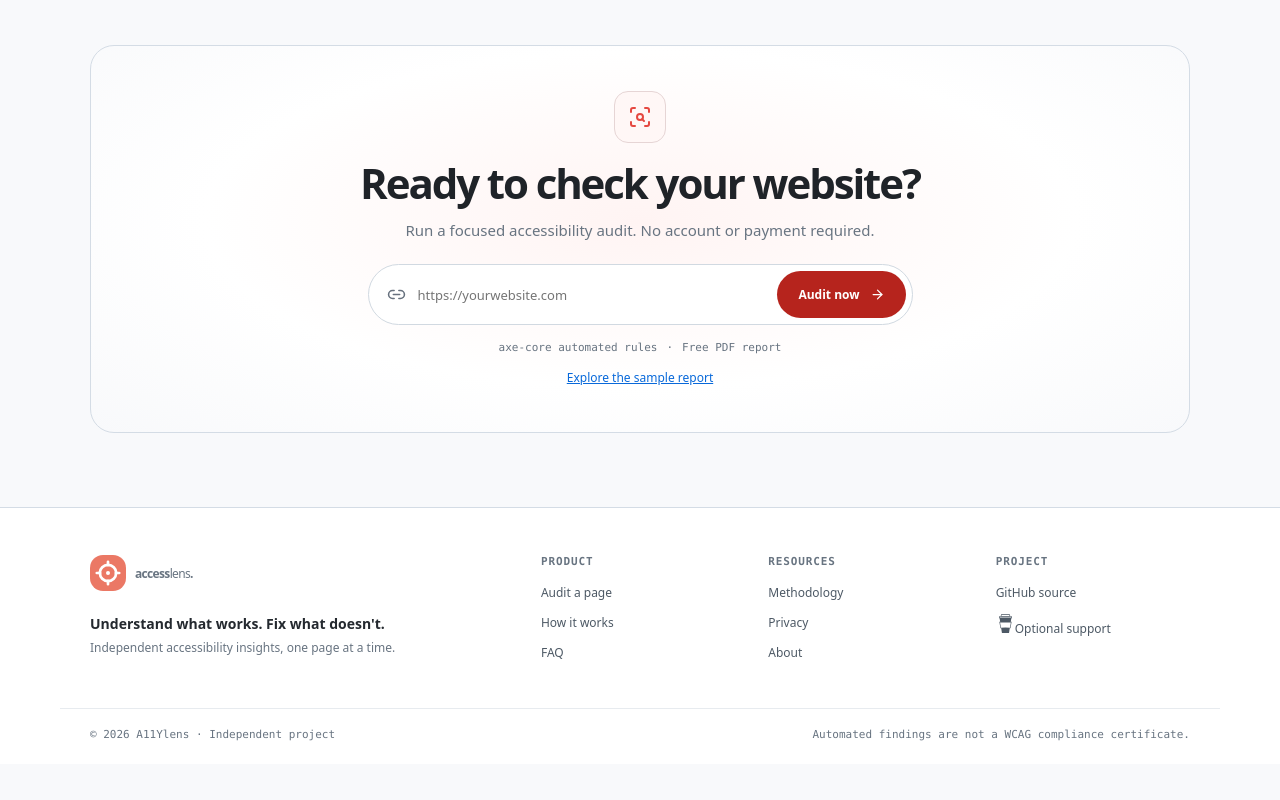
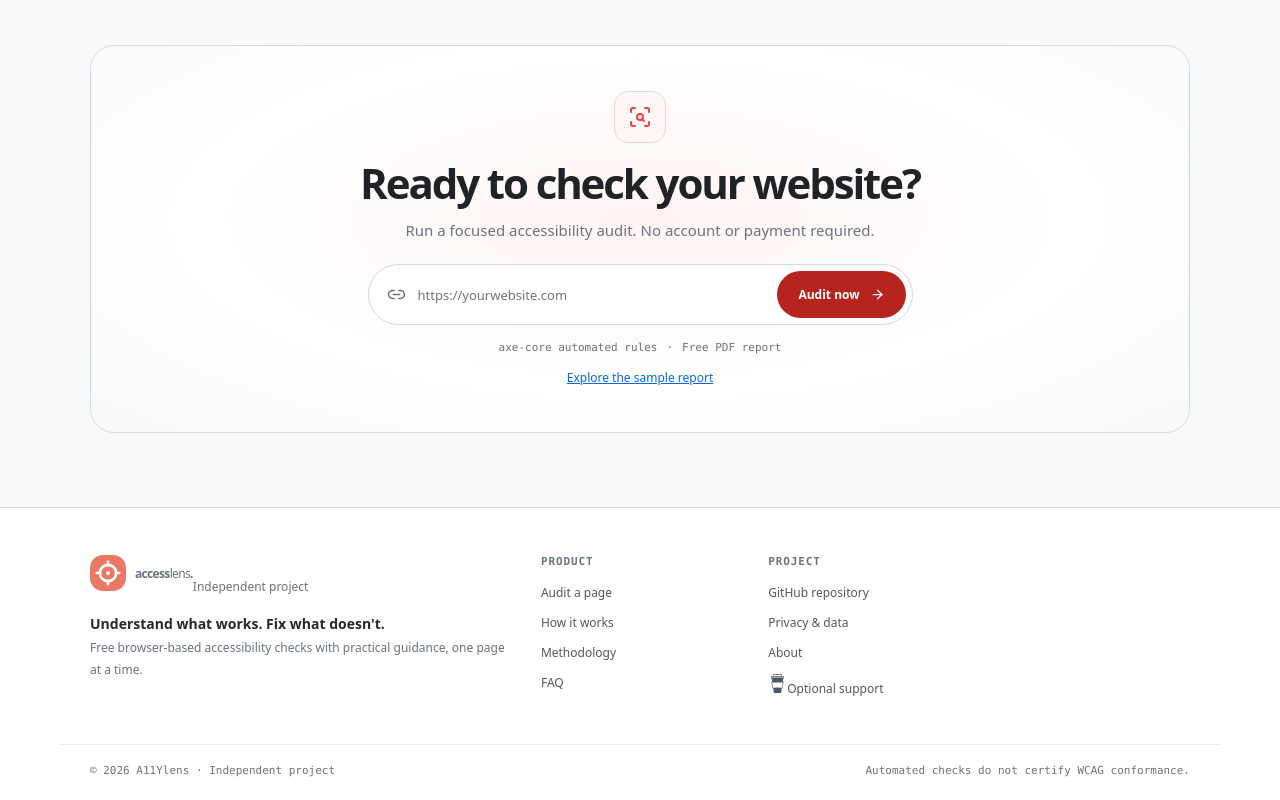
Before and after one commit to dionpram/A11Ylens, a Next.js app: page / in a window 1280 px wide. Shown: the part 2986-3786 px from the top of the page. Before the commit the page ends 3750 px from the top, so only its background shows below. Built offline with nearby package versions, Linux system fonts and the light colour scheme.

Commit message:
style: align footer layout and content with Stitch reference

```diff
--- a/components/SiteFooter.tsx
+++ b/components/SiteFooter.tsx
@@ -5,11 +5,14 @@ import BuyMeACoffeeLink from "@/components/BuyMeACoffeeLink";
 export default function SiteFooter() {
   return <footer className="stitch-site-footer screen-only">
     <div className="container stitch-footer-main">
-      <div className="stitch-footer-identity"><Link href="/" aria-label="A11Ylens home"><Logo /></Link><p>Understand what works. Fix what doesn't.</p><span>Independent accessibility insights, one page at a time.</span></div>
-      <nav aria-label="Product links"><strong>PRODUCT</strong><Link href="/">Audit a page</Link><Link href="/how-it-works">How it works</Link><Link href="/faq">FAQ</Link></nav>
-      <nav aria-label="Information links"><strong>RESOURCES</strong><Link href="/methodology">Methodology</Link><Link href="/privacy">Privacy</Link><Link href="/about">About</Link></nav>
-      <nav aria-label="Project links"><strong>PROJECT</strong><a href="https://github.com/dionpram/A11Ylens" target="_blank" rel="noopener noreferrer">GitHub source</a><BuyMeACoffeeLink className="stitch-footer-support">Optional support</BuyMeACoffeeLink></nav>
+      <div className="stitch-footer-identity">
+        <div className="stitch-footer-brandline"><Link href="/" aria-label="A11Ylens home"><Logo /></Link><span className="stitch-footer-badge">Independent project</span></div>
+        <p>Understand what works. Fix what doesn't.</p>
+        <span>Free browser-based accessibility checks with practical guidance, one page at a time.</span>
+      </div>
+      <nav aria-label="Product links"><strong>PRODUCT</strong><Link href="/">Audit a page</Link><Link href="/how-it-works">How it works</Link><Link href="/methodology">Methodology</Link><Link href="/faq">FAQ</Link></nav>
+      <nav aria-label="Project links"><strong>PROJECT</strong><a href="https://github.com/dionpram/A11Ylens" target="_blank" rel="noopener noreferrer">GitHub repository</a><Link href="/privacy">Privacy &amp; data</Link><Link href="/about">About</Link><BuyMeACoffeeLink className="stitch-footer-support">Optional support</BuyMeACoffeeLink></nav>
     </div>
-    <div className="container stitch-footer-bottom"><span>© {new Date().getFullYear()} A11Ylens · Independent project</span><span>Automated findings are not a WCAG compliance certificate.</span></div>
+    <div className="container stitch-footer-bottom"><span>© {new Date().getFullYear()} A11Ylens · Independent project</span><span>Automated checks do not certify WCAG conformance.</span></div>
   </footer>;
 }
```
